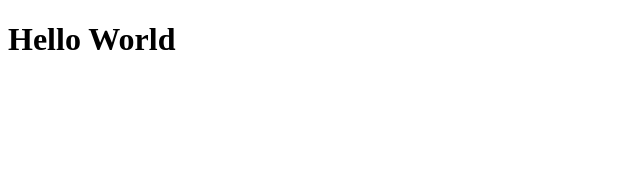
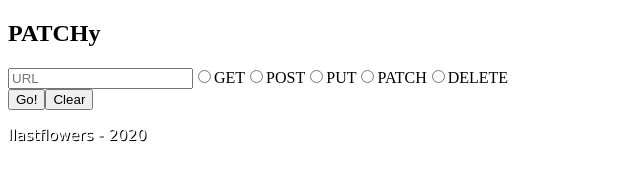
Before and after one commit to llastflowers/resty, a React app: page / in a window 1280 px wide. Shown: the whole page, without its empty margins (0-640 px from the left). Built offline with nearby package versions, Linux system fonts and the light colour scheme.

Commit message:
form rendering

```diff
--- /dev/null
+++ b/src/components/App.css
@@ -0,0 +1,20 @@
+.Footer {
+    text-align: center;
+    position: absolute;
+    bottom: 1%;
+    right: 47%;
+}
+
+a {
+    font-size: 15px;
+    font-family: verdana;
+    color: white;
+    text-shadow: 1px 1px black;
+    cursor: pointer;
+    text-decoration: none;
+}
+
+a:visited {
+    text-decoration: none;
+    color: white;
+}
--- a/src/components/App.js
+++ b/src/components/App.js
@@ -1,5 +1,16 @@
-import React from 'react';
+import React, { Component } from 'react';
+import Header from './Header.js';
+import Footer from './Footer.js';
+import Form from './Form.js';
 
-export default function App() {
-  return <h1>Hello World</h1>;
+export default class App extends Component {
+  render() {
+    return (
+      <React.Fragment>
+        <Header />
+        <Form />
+        <Footer />
+      </React.Fragment>
+    );
+  }
 }
--- /dev/null
+++ b/src/components/Footer.js
@@ -0,0 +1,14 @@
+import React, { Component } from 'react';
+import styles from './App.css';
+
+class Footer extends Component {
+  render() {
+    return (
+      <footer>
+        <p><a href="https://www.github.com/llastflowers">llastflowers - 2020</a></p>
+      </footer>
+    );
+  }
+}
+
+export default Footer;
--- /dev/null
+++ b/src/components/Form.js
@@ -0,0 +1,39 @@
+import React from 'react';
+import PropTypes from 'prop-types';
+// import styles from '../App.css';
+
+const Form = ({ onSubmit }) => (
+  <form onSubmit={onSubmit}>
+    <input type="text" placeholder="URL" />
+    <label>
+      <input type="radio" value="get"></input>
+      <span>GET</span>
+    </label>
+    <label>
+      <input type="radio" value="post"></input>
+      <span>POST</span>
+    </label>
+    <label>
+      <input type="radio" value="put"></input>
+      <span>PUT</span>
+    </label>
+    <label>
+      <input type="radio" value="patch"></input>
+      <span>PATCH</span>
+    </label>
+    <label>
+      <input type="radio" value="delete"></input>
+      <span>DELETE</span>
+    </label>
+    <section>
+      <button>Go!</button>
+      <button type="reset">Clear</button>
+    </section>
+  </form>
+);
+
+Form.propTypes = {
+  onSubmit: PropTypes.func.isRequired
+};
+
+export default Form;
--- /dev/null
+++ b/src/components/Header.js
@@ -0,0 +1,16 @@
+import React, { Component } from 'react';
+// import styles from './App.css';
+
+class Header extends Component {
+  render() {
+    return (
+      <header>
+        <section>
+          <h1>PATCHy</h1>
+        </section>
+      </header>
+    );
+  }
+}
+
+export default Header;
--- a/src/index.html
+++ b/src/index.html
@@ -5,7 +5,7 @@
   <meta charset="UTF-8">
   <meta name="viewport" content="width=device-width, initial-scale=1.0">
   <meta http-equiv="X-UA-Compatible" content="ie=edge">
-  <title>resty</title>
+  <title>PATCHy</title>
 </head>
 
 <body>
```
